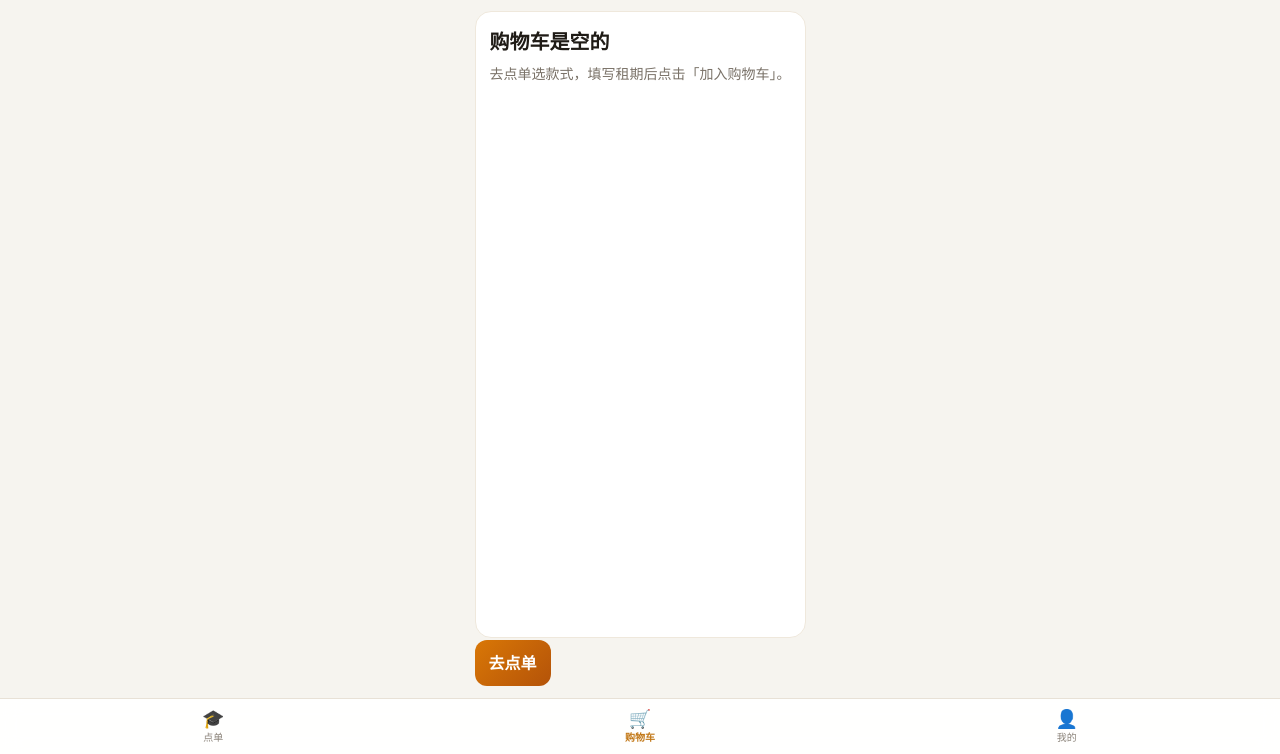
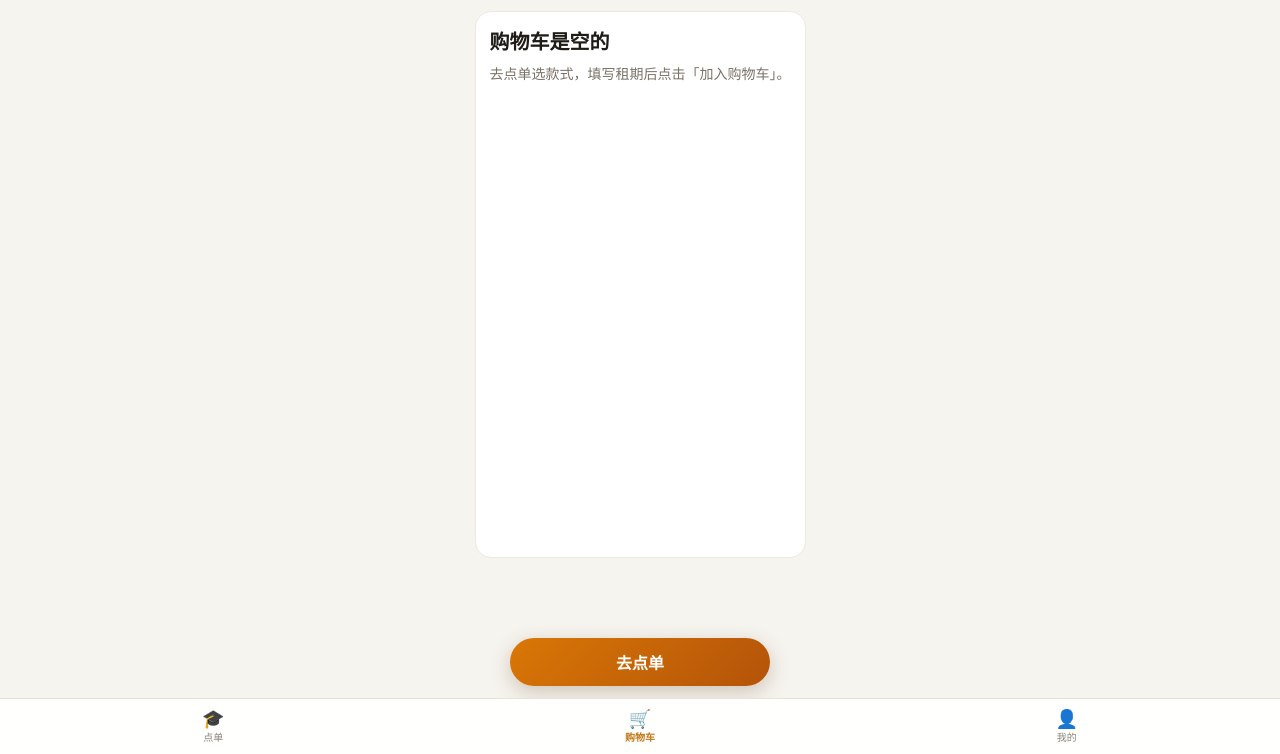
Before and after one commit to luohuixin0724-ui/cap_shop, a Flask app: page /cart in a window 1280 px wide. Shown: the part 46-800 px from the top of the page. Run offline with Flask 3, Linux system fonts and the light colour scheme.

Commit message:
Update app, index page and styles
Co-authored-by: Cursor <cursoragent@cursor.com>

```diff
--- a/app.py
+++ b/app.py
@@ -788,7 +788,6 @@ def create_app() -> Flask:
             inv_map=inv_map,
             signature=signature,
             grouped=grouped,
-            cover_image=welcome_image_href(),
         )
 
     @app.route("/cart")
--- a/static/css/style.css
+++ b/static/css/style.css
@@ -72,20 +72,6 @@ a {
   background: #ecfdf5;
   color: var(--ok);
   border-color: #bbf7d0;
-}
-
-.shop-cover {
-  margin: 0;
-  line-height: 0;
-  background: #1a1612;
-}
-
-.shop-cover-img {
-  display: block;
-  width: 100%;
-  max-height: min(52vh, 420px);
-  object-fit: cover;
-  object-position: center top;
 }
 
 .shop-hero {
@@ -916,12 +902,32 @@ body.mini-shell > .page-scroll:has(.page-fill) {
 }
 
 .page-fill__foot {
-  flex-shrink: 0;
-  padding: 12px 2px 4px;
+  position: fixed;
+  left: 0;
+  right: 0;
+  bottom: calc(var(--tab-h) + var(--safe-b) + 12px);
+  z-index: 45;
+  display: flex;
+  justify-content: center;
+  align-items: center;
+  padding: 0 16px;
+  pointer-events: none;
 }
 
 .page-fill__foot .btn-block {
-  margin-top: 0;
+  pointer-events: auto;
+  width: auto;
+  min-width: min(68vw, 260px);
+  max-width: 320px;
+  margin: 0;
+  padding: 12px 28px;
+  border-radius: 999px;
+  text-align: center;
+  box-shadow: 0 6px 20px rgba(92, 56, 10, 0.25);
+}
+
+.page-fill:has(.page-fill__foot) {
+  padding-bottom: calc(var(--tab-h) + 72px + var(--safe-b));
 }
 
 .cart-done-card {
```
Also changed, not shown: templates/index.html (+1 -14 lines).
